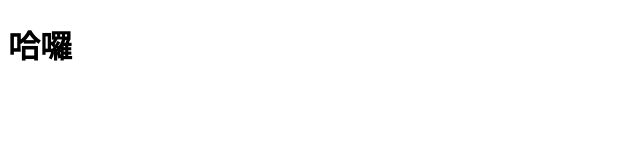
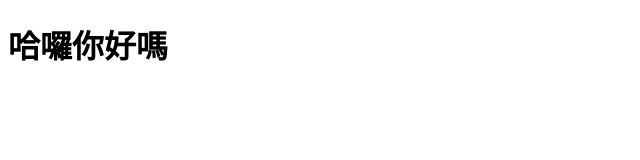
Before and after one commit to alvin119/moviecard, a plain HTML site: page index.html in a window 1280 px wide. Shown: the whole page, without its empty margins (0-640 px from the left). Drawn offline with Linux system fonts and the light colour scheme.

Commit message:
Update index.html

```diff
--- a/index.html
+++ b/index.html
@@ -88,6 +88,6 @@
     <title>Document</title>
   </head>
   <body>
-    <h1>哈囉</h1>
+    <h1>哈囉你好嗎</h1>
   </body>
 </html>
```
